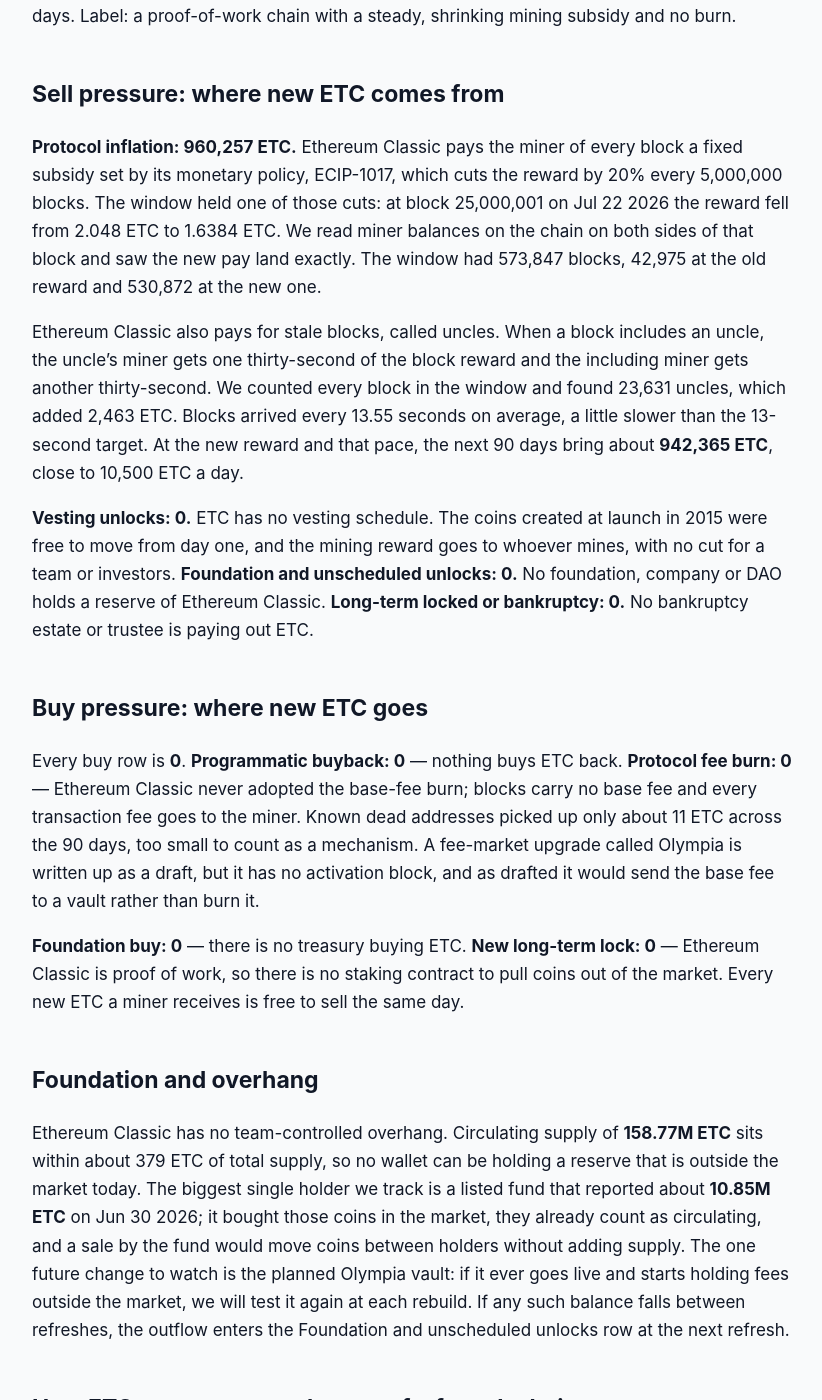
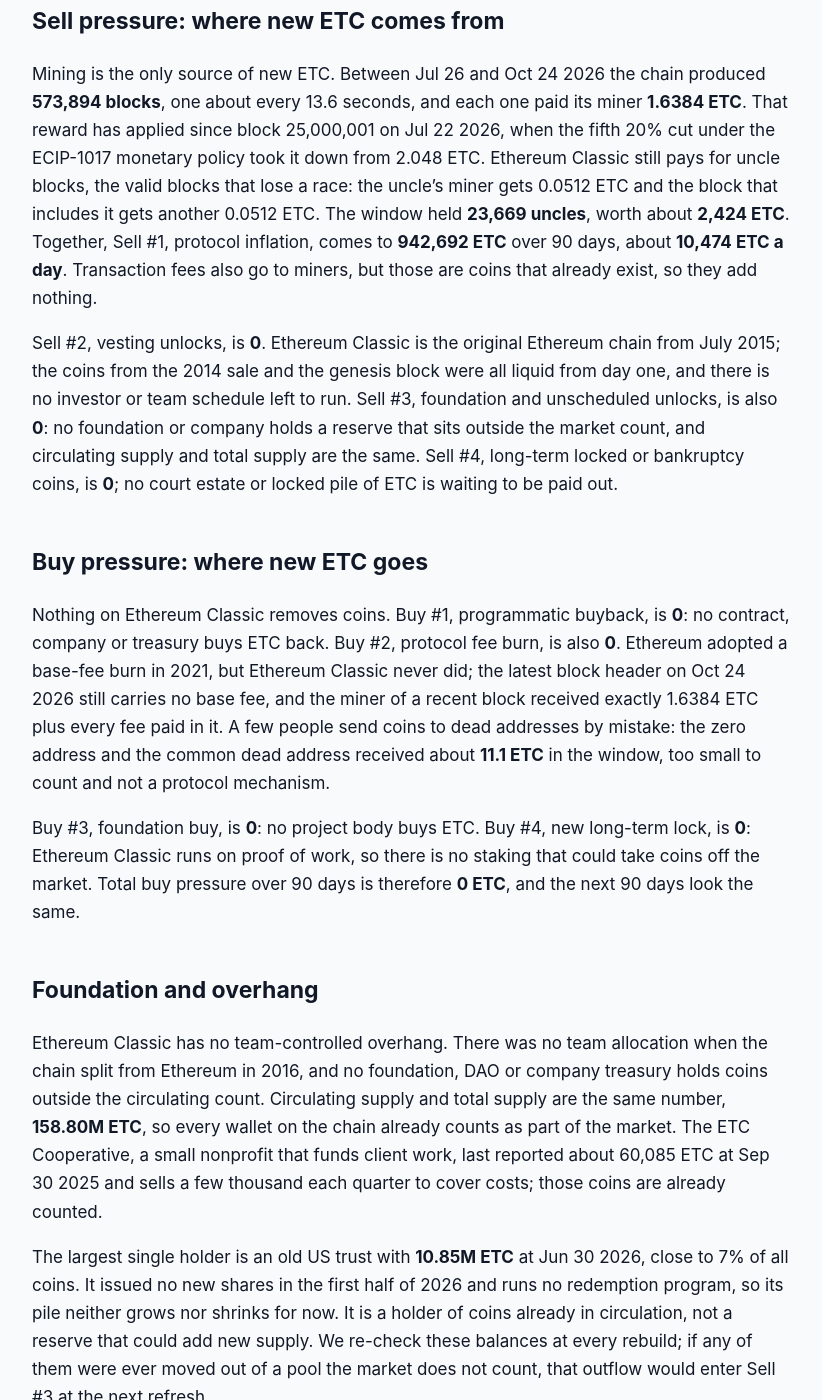
Before and after one commit to jeevansongmy-spec/mrnasdog-articles, a Jekyll site: the page built from crypto/etc-pressure-framework.md, in a window 1280 px wide and 1400 px high, scrolled down 725 px. Shown: the whole window, without its empty margins (228-1050 px from the left). Built offline with Jekyll 4.4.1, drawn with Linux system fonts in a browser that asks for light colours; some of the changed text lies outside the part shown.

Commit message:
publish: crypto/etc-pressure-framework

```diff
--- a/crypto/etc-pressure-framework.md
+++ b/crypto/etc-pressure-framework.md
@@ -1,6 +1,6 @@
 ---
 title:         "ETC Inflation Analysis · October 2026 · Supply growing · projected to keep growing"
-description:   "Supply growing: ETC reads +0.60% over 90 days and +0.59% next. Mining is the only new supply, the block reward fell 20% on Jul 22 2026, and nothing is burned."
+description:   "Supply growing: ETC reads +0.59% over 90 days and the same next. Mining pays 942,692 new ETC to miners at 1.6384 a block, and nothing is burned or bought back."
 canonical_url: "https://mrnasdog.com/research/etc/inflation"
 tags:          ["crypto", "etc", "ethereumclassic", "mining"]
 published:     true
@@ -9,51 +9,48 @@ Originally published at [ETC Inflation Analysis · October 2026 · Supply growin
 
 # ETC Inflation Analysis · October 2026 · Supply growing · projected to keep growing
 
-<!-- main-page -->
-**Main page:** the full ETC coin page — signal, price drivers and the buy/sell questions → [mrnasdog.com/research/etc](https://mrnasdog.com/research/etc)
-
-**Ethereum Classic (ETC)** is mildly inflationary, and only one thing drives it: the proof-of-work block reward. Miners received **960,257 new ETC** in the last 90 days while nothing was burned or bought back, so supply grew **+0.60%**. After the 20% block-reward cut of Jul 22 2026, the next 90 days bring about **942,365 ETC**, or **+0.59%**. ETC has a hard ceiling of about 210.7M coins, and each cut every 5M blocks slows the pace further.
+Ethereum Classic (ETC) supply is growing at a steady, slow pace: **+0.59%** over the 90 days from Jul 26 to Oct 24 2026, and about **+0.59%** again over the next 90 days. Miners were paid **942,692 ETC** of new coins, and nothing on the chain is burned or bought back, so every new ETC stays in the market. ETC has no team allocation, no vesting and no unlocks; the block reward is cut by 20% every 5 million blocks, which caps total supply at about **210.7M ETC**.
 
 ## The verdict, in one paragraph
 
-Our ledger reads **+0.60%** net new ETC over the 90 days from Jul 16 to Oct 14 2026, against a circulating supply of **158.77M ETC**. The supply monitor read **+1.38%**, a gap of **0.77 percentage points**, which is above our 0.5-point line, so we walked every source again. The gap closed: the supply figure the monitor reads sat about 1.09M ETC below the chain on Jul 11 2026 and caught up in one day on Jul 17 2026. That is a recount of coins that already existed, not new coins, so no warning chip is shown. The forward reading is **+0.59%** in the next 90 days. Label: a proof-of-work chain with a steady, shrinking mining subsidy and no burn.
+Over the last 90 days the Ethereum Classic ledger reads **+0.59%** net new supply, and the next 90 days read about the same, **+0.59%**, because the block reward will not change again until block 30,000,001, close to two years away. Other trackers that follow ETC's market supply show **+0.71%** over the same stretch, a gap of **0.12 points**. That is small enough that both readings agree, so no warning is shown on the coin page. In one line: Ethereum Classic is a quiet proof-of-work chain that adds about 0.6% of new coins every quarter and takes none back.
 
 ## Sell pressure: where new ETC comes from
 
-**Protocol inflation: 960,257 ETC.** Ethereum Classic pays the miner of every block a fixed subsidy set by its monetary policy, ECIP-1017, which cuts the reward by 20% every 5,000,000 blocks. The window held one of those cuts: at block 25,000,001 on Jul 22 2026 the reward fell from 2.048 ETC to 1.6384 ETC. We read miner balances on the chain on both sides of that block and saw the new pay land exactly. The window had 573,847 blocks, 42,975 at the old reward and 530,872 at the new one.
+Mining is the only source of new ETC. Between Jul 26 and Oct 24 2026 the chain produced **573,894 blocks**, one about every 13.6 seconds, and each one paid its miner **1.6384 ETC**. That reward has applied since block 25,000,001 on Jul 22 2026, when the fifth 20% cut under the ECIP-1017 monetary policy took it down from 2.048 ETC. Ethereum Classic still pays for uncle blocks, the valid blocks that lose a race: the uncle's miner gets 0.0512 ETC and the block that includes it gets another 0.0512 ETC. The window held **23,669 uncles**, worth about **2,424 ETC**. Together, Sell #1, protocol inflation, comes to **942,692 ETC** over 90 days, about **10,474 ETC a day**. Transaction fees also go to miners, but those are coins that already exist, so they add nothing.
 
-Ethereum Classic also pays for stale blocks, called uncles. When a block includes an uncle, the uncle's miner gets one thirty-second of the block reward and the including miner gets another thirty-second. We counted every block in the window and found 23,631 uncles, which added 2,463 ETC. Blocks arrived every 13.55 seconds on average, a little slower than the 13-second target. At the new reward and that pace, the next 90 days bring about **942,365 ETC**, close to 10,500 ETC a day.
-
-**Vesting unlocks: 0.** ETC has no vesting schedule. The coins created at launch in 2015 were free to move from day one, and the mining reward goes to whoever mines, with no cut for a team or investors. **Foundation and unscheduled unlocks: 0.** No foundation, company or DAO holds a reserve of Ethereum Classic. **Long-term locked or bankruptcy: 0.** No bankruptcy estate or trustee is paying out ETC.
+Sell #2, vesting unlocks, is **0**. Ethereum Classic is the original Ethereum chain from July 2015; the coins from the 2014 sale and the genesis block were all liquid from day one, and there is no investor or team schedule left to run. Sell #3, foundation and unscheduled unlocks, is also **0**: no foundation or company holds a reserve that sits outside the market count, and circulating supply and total supply are the same. Sell #4, long-term locked or bankruptcy coins, is **0**; no court estate or locked pile of ETC is waiting to be paid out.
 
 ## Buy pressure: where new ETC goes
 
-Every buy row is **0**. **Programmatic buyback: 0** — nothing buys ETC back. **Protocol fee burn: 0** — Ethereum Classic never adopted the base-fee burn; blocks carry no base fee and every transaction fee goes to the miner. Known dead addresses picked up only about 11 ETC across the 90 days, too small to count as a mechanism. A fee-market upgrade called Olympia is written up as a draft, but it has no activation block, and as drafted it would send the base fee to a vault rather than burn it.
+Nothing on Ethereum Classic removes coins. Buy #1, programmatic buyback, is **0**: no contract, company or treasury buys ETC back. Buy #2, protocol fee burn, is also **0**. Ethereum adopted a base-fee burn in 2021, but Ethereum Classic never did; the latest block header on Oct 24 2026 still carries no base fee, and the miner of a recent block received exactly 1.6384 ETC plus every fee paid in it. A few people send coins to dead addresses by mistake: the zero address and the common dead address received about **11.1 ETC** in the window, too small to count and not a protocol mechanism.
 
-**Foundation buy: 0** — there is no treasury buying ETC. **New long-term lock: 0** — Ethereum Classic is proof of work, so there is no staking contract to pull coins out of the market. Every new ETC a miner receives is free to sell the same day.
+Buy #3, foundation buy, is **0**: no project body buys ETC. Buy #4, new long-term lock, is **0**: Ethereum Classic runs on proof of work, so there is no staking that could take coins off the market. Total buy pressure over 90 days is therefore **0 ETC**, and the next 90 days look the same.
 
 ## Foundation and overhang
 
-Ethereum Classic has no team-controlled overhang. Circulating supply of **158.77M ETC** sits within about 379 ETC of total supply, so no wallet can be holding a reserve that is outside the market today. The biggest single holder we track is a listed fund that reported about **10.85M ETC** on Jun 30 2026; it bought those coins in the market, they already count as circulating, and a sale by the fund would move coins between holders without adding supply. The one future change to watch is the planned Olympia vault: if it ever goes live and starts holding fees outside the market, we will test it again at each rebuild. If any such balance falls between refreshes, the outflow enters the Foundation and unscheduled unlocks row at the next refresh.
+Ethereum Classic has no team-controlled overhang. There was no team allocation when the chain split from Ethereum in 2016, and no foundation, DAO or company treasury holds coins outside the circulating count. Circulating supply and total supply are the same number, **158.80M ETC**, so every wallet on the chain already counts as part of the market. The ETC Cooperative, a small nonprofit that funds client work, last reported about 60,085 ETC at Sep 30 2025 and sells a few thousand each quarter to cover costs; those coins are already counted.
+
+The largest single holder is an old US trust with **10.85M ETC** at Jun 30 2026, close to 7% of all coins. It issued no new shares in the first half of 2026 and runs no redemption program, so its pile neither grows nor shrinks for now. It is a holder of coins already in circulation, not a reserve that could add new supply. We re-check these balances at every rebuild; if any of them were ever moved out of a pool the market does not count, that outflow would enter Sell #3 at the next refresh.
 
 ## How ETC compares to other proof-of-work chains
 
-Ethereum Classic sits closest to **Bitcoin** and **Litecoin**: all three pay miners a subsidy that steps down on a fixed block schedule toward a hard cap. The difference is the step. Bitcoin halves its reward every 210,000 blocks, about four years. Ethereum Classic cuts 20% every 5,000,000 blocks, about two years, so its supply curve is smoother, with more frequent and smaller cuts. ETC's cap is about 210.7M coins against Bitcoin's 21M, and ETC is further from it: roughly 75% mined versus about 95%.
+Ethereum Classic sits between Bitcoin and the newer proof-of-work chains. Like Bitcoin, ETC has a hard cap and a built-in schedule of reward cuts, but it cuts by 20% every 5 million blocks (about every 2.2 years) instead of halving every four years. Bitcoin's supply grows about 0.2% per quarter after its 2024 halving; ETC's grows about 0.6%, three times as fast, because its reward is still large compared with its supply. Neither chain burns fees, so both are pure issuance stories.
 
-Against **Ethereum (ETH)**, the chain it split from in 2016, ETC is the opposite design on two counts. ETH moved to proof of stake, has no supply cap, and burns part of every fee; ETC kept proof of work, keeps a hard cap and burns nothing. On a 90-day view the two land near each other today, because ETH's burn is small and ETC's subsidy keeps shrinking. Against tail-emission coins such as **Monero**, ETC's emission is set to keep falling rather than settle at a fixed floor.
+Against Ethereum, its own twin, ETC took the opposite path. Ethereum moved to proof of stake, pays validators with no cap and burns part of every fee; Ethereum Classic kept mining, a cap and no burn. Ethereum's 90-day growth sits near 0.2% because its burn and its stake-based pay keep issuance low, while ETC's fixed per-block reward makes it close to three times faster. What ETC lacks is any coin sink: when demand falls, nothing on the chain offsets the steady flow of new coins that miners sell to pay for power.
 
 ## What to watch in the next 90 days
 
-**Block pace.** New supply follows how fast blocks arrive. If hash power leaves and blocks slow down, fewer ETC are mined, and the reverse holds too. One large mining pool announced it will stop on Nov 10 2026, and its miners must move elsewhere.
+First, the block time. ETC issuance is paid per block, so if blocks come faster than the window's 13.6-second average, more ETC is minted in 90 days; if hash power leaves and blocks slow, less is.
 
-**The Olympia fee upgrade.** The base-fee and vault drafts still list no mainnet block. A set activation block would add a new flow to track, though it would not burn coins as drafted.
+Second, Binance closes its mining pool on Nov 10 2026, and miners who used it must point their machines to other pools. Because ETC adjusts its difficulty every block, this should change block times only briefly.
 
-**The fund holder's next filing.** The listed fund's next quarterly report should show its ETC balance at Sep 30 2026. A sale moves coins inside the market and adds no new supply.
+Third, the Olympia upgrade. It would add an EIP-1559 style base fee but send that fee to a community treasury instead of burning it. As of Oct 24 2026 it is still a draft with no main-network date, and on the Oct 23 2026 community call a core developer said barely anyone supports it. Even if it passed, it would move existing coins, not destroy them.
 
-**The next reward cut.** It comes at block 30,000,001, about two years away, when the reward falls from 1.6384 to 1.31072 ETC. Nothing changes the reward inside the next 90 days.
+Fourth, the trust's next quarterly report for Sep 30 2026, expected in early November, which will show whether its 10.85M ETC holding changed.
 
 ## Summary
 
-Ethereum Classic (ETC) grows its supply only through the proof-of-work mining reward: **960,257 ETC** in the last 90 days, **+0.60%**, and about **942,365 ETC**, **+0.59%**, in the next 90 days after the Jul 22 2026 reward cut. Nothing is burned, bought back, staked or vested, so every new coin goes to miners who can sell it. The main risk is steady miner selling with no buyer built into the protocol. The ceiling is the ECIP-1017 schedule, which cuts the reward 20% every 5M blocks toward a cap of about 210.7M ETC.
+Ethereum Classic (ETC) is a capped proof-of-work coin whose supply grows about **0.59%** every 90 days, entirely from mining rewards of **1.6384 ETC** per block. Nothing is burned, bought back or locked, and there are no team unlocks, so the full **942,692 ETC** of new coins each quarter reaches the market. The main risk is that miners sell that flow into thin demand; the ceiling is the 210.7M cap, and the next 20% reward cut arrives at block 30,000,001, around September 2028.
 
-*MrNasDog Pressure Framework analysis of ETC, Metric 1 — Inflation. Data + explanation only. Not financial advice. Checked Oct 14 2026.*
+*MrNasdog Pressure Framework analysis of ETC, Metric 1 — Inflation. Data + explanation only. Not financial advice. Checked Oct 24 2026.*
```
